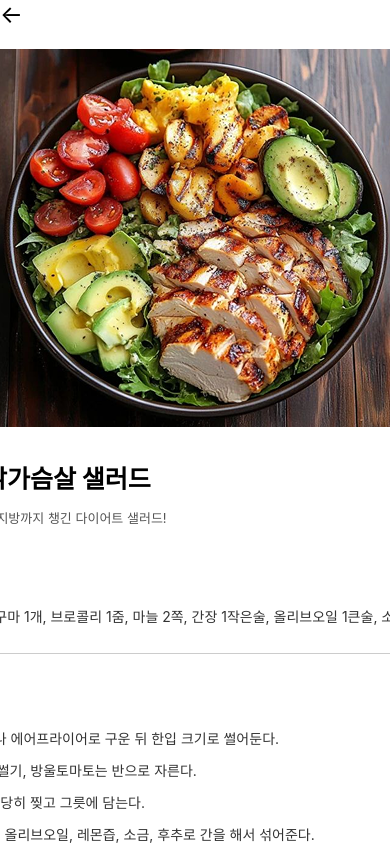
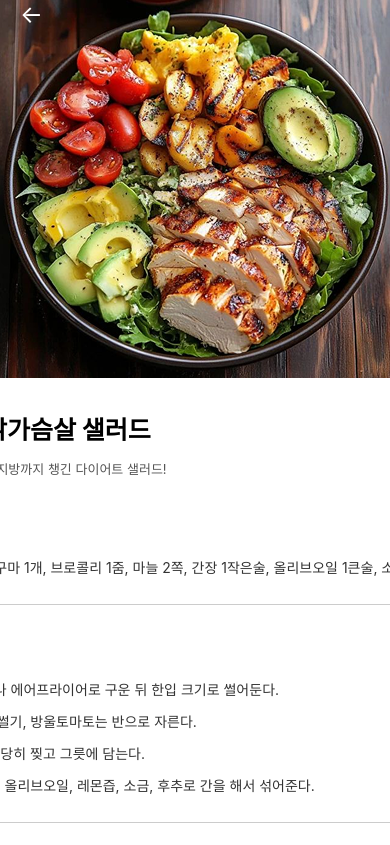
Before and after one commit to 25-capstone-team-breakthrough/food-runner-mobile-fe, a React Native app in the folder foodRunner/: screen /DietRecipe in a window 390 px wide. Shown: the top 845 px of the page. Built offline with nearby package versions, Linux system fonts and the light colour scheme.

Commit message:
레시피페이지 백버튼 최종

```diff
--- a/foodRunner/navigation/AppNavigator.js
+++ b/foodRunner/navigation/AppNavigator.js
@@ -31,7 +31,7 @@ const AppNavigator = () => {
         <Stack.Screen name="DietRegistration" component={DietRegistrationScreen} options={{ headerShown: false }}/>
         <Stack.Screen name="VitaminRegistion" component={VitaminRegistrationScreen} options={{ headerShown: false }}/>
         <Stack.Screen name="DietRecommendation" component={DietRecommendationScreen} options={{ headerShown: false }}/>
-        <Stack.Screen name="DietRecipe" component={DietRecipeScreen} options={{ headerShown: false }}/>
+        <Stack.Screen name="DietRecipe" component={DietRecipeScreen}/>
         <Stack.Screen name="InputGenderAge" component={InputGenderAgeScreen} options={{ headerShown: false }}/>
         <Stack.Screen name="InputHeightWeight" component={InputHeightWeightScreen} options={{ headerShown: false }}/>
       </Stack.Navigator>
--- a/foodRunner/screens/DietRecipeScreen.js
+++ b/foodRunner/screens/DietRecipeScreen.js
@@ -1,17 +1,13 @@
-import React, { useState, useEffect } from "react";
+import React, { useState, useEffect, useLayoutEffect } from "react";
 import { View, Text, Image, ScrollView, StyleSheet, TouchableOpacity } from "react-native";
-import { Ionicons } from "@expo/vector-icons";
 import { useNavigation, useRoute } from "@react-navigation/native";
 import BottomNavigation from "../components/BottomNavigation";
-import * as ImagePicker from 'expo-image-picker';
-import Palette from 'react-native-palette'; // 색상 추출 라이브러리
-import BackButton from '../components/BackButton';
+
 
 const DietRecipeScreen = () => {
     const navigation = useNavigation();
     const route = useRoute();
 
-    // 기본적으로 route.params.recipe가 있어야 하지만, 없을 경우를 대비해 기본값 설정
     const recipe = route.params?.recipe || {
         name: "아보카도 닭가슴살 샐러드",
         description: "단백질 듬뿍! 건강한 지방까지 챙긴 다이어트 샐러드!",
@@ -42,18 +38,30 @@ const DietRecipeScreen = () => {
         ],
     };
 
+    useLayoutEffect(() => {
+        navigation.setOptions({
+          headerTransparent: true,
+          headerTitle: "",
+          headerBackTitleVisible: false,
+          headerLeft: () => (
+            <TouchableOpacity
+              onPress={() => navigation.goBack()}
+              style={{
+                position: "absolute",
+                left: 20,
+                top: 0,
+                zIndex: 10,
+              }}
+            >
+                <Text style={{fontSize: 24, color: "#fff"}}>←</Text>
+            </TouchableOpacity>
+          ),
+        });
+      }, [navigation]);
+
 
     return (
         <View style={styles.container}>
-            <BackButton onPress={() => navigation.goBack()}
-                style={{
-                    position: "absolute",
-                    top: 40,
-                    left: 15,
-                    zIndex: 1,
-                }}
-            />
-
             <ScrollView
                 contentContainerStyle={styles.scrollViewContent}
                 showsVerticalScrollIndicator={false} showsHorizontalScrollIndicator={false}
@@ -118,12 +126,6 @@ const styles = StyleSheet.create({
         flex: 1,
         backgroundColor: "#FFF",
     },
-    // backButton: {
-    //     position: "absolute",
-    //     top: 40,
-    //     left: 15,
-    //     zIndex: 1,
-    // },
     scrollViewContent: {
         flexGrow: 1,
         alignItems: "center",
```
